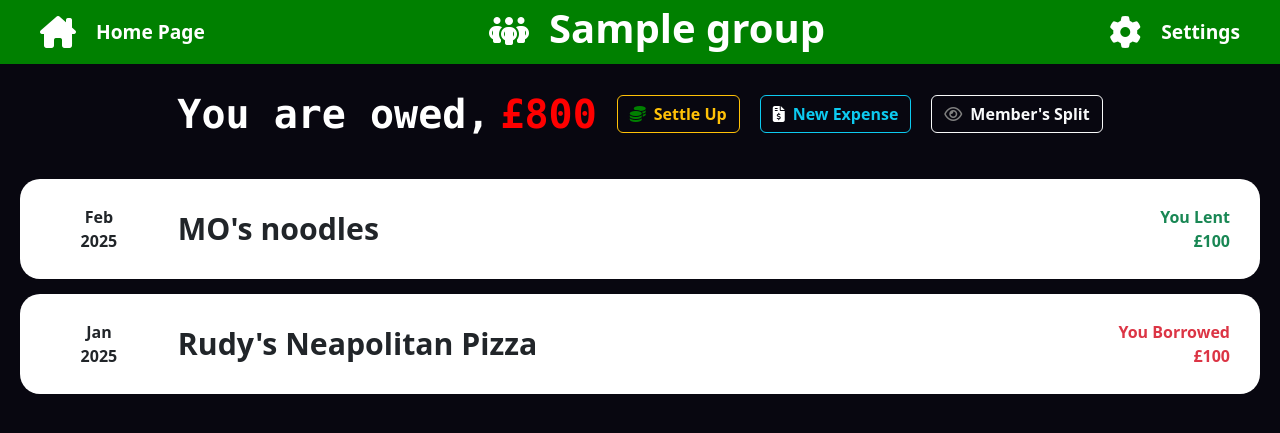
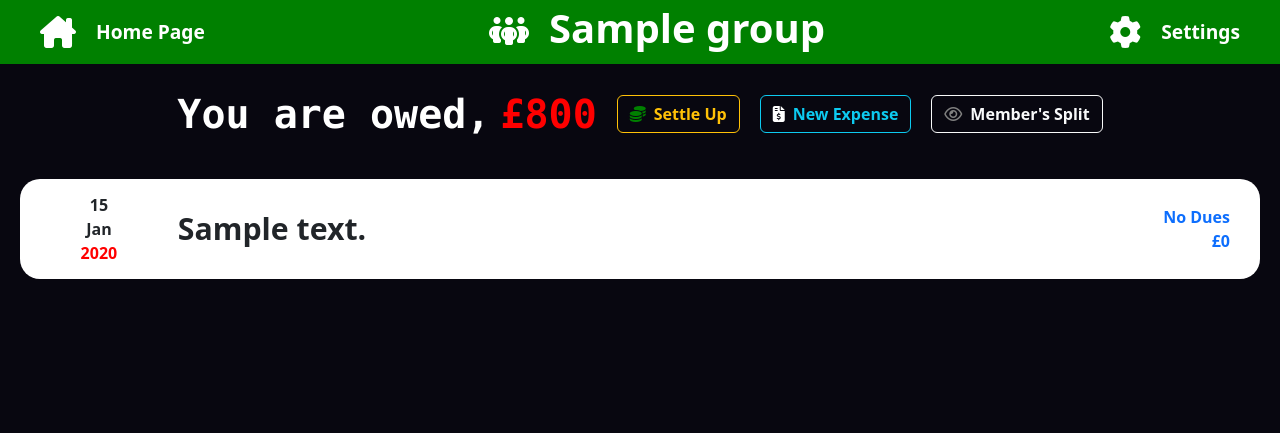
Before and after one commit to RubeshChandar/split-wisely, a Django app: a page that uses split/templates/split/single-group.html in a window 1280 px wide. Shown: the top 433 px of the page. Run offline with Django 5.2, Linux system fonts and the light colour scheme; a user stored in the database is signed in; tables that the repository leaves empty hold one stand-in row (values such as "Sample post"); some libraries are stand-ins or nearby versions.

Commit message:
Added the display logic for the expense page

```diff
--- a/split/admin.py
+++ b/split/admin.py
@@ -24,7 +24,8 @@ class GroupBalanceAdmin(admin.ModelAdmin):
 
 
 class ExpenseAdmin(admin.ModelAdmin):
-    list_display = ("paid_by_name", "amount", "created_by_name", "group")
+    list_display = ("description", "paid_by_name",
+                    "amount", "created_by_name", "group")
     readonly_fields = ("created_at", "modified")
 
     def paid_by_name(self, obj):
@@ -44,7 +45,7 @@ class SplitAdmin(admin.ModelAdmin):
         return str(obj.user.username).capitalize()
 
     def get_expense_readable(self, obj):
-        return format_html(f"<b>ID : {obj.expense.id}</b> | {obj.expense}")
+        return format_html(f"<b>{obj.expense.id}</b> | <b> £{obj.expense.amount}</b> | {obj.expense.description}")
 
     get_username.short_description = "Username"
     get_expense_readable.short_description = "Expense"
--- a/split/helperfun.py
+++ b/split/helperfun.py
@@ -42,8 +42,3 @@ def equaliser(splits, amount):
         splits[key] += base_amount + (adjustment if i == 0 else 0)
 
     return splits
-
-
-# Debug
-splits = {"rubesh": 166.67, "teja": 166.67, "raveena": 166.67}
-print(equaliser(splits, 500))
--- a/split/models.py
+++ b/split/models.py
@@ -55,6 +55,9 @@ class Expense(models.Model):
     def __str__(self):
         return f"{self.group.name.capitalize()} -> {self.amount}"
 
+    class Meta:
+        ordering = ["-created_at"]
+
 
 class Split(models.Model):
     user = models.ForeignKey(CustomUser, on_delete=models.CASCADE)
--- a/split/templates/split/single-group.html
+++ b/split/templates/split/single-group.html
@@ -1,5 +1,7 @@
 {% extends "base.html" %}
 {% load static %}
+{% load filter_extra %}
+
 
 {% block css %}
 <link rel="stylesheet" href="{% static "split/single-group.css" %}">
@@ -30,48 +32,37 @@
 </div>
 
 <ul class="transactions">
+    {% for expense in expenses  %}
     <a href="">
         <li class="transaction fw-bold">
             <div class="date text-center">
-                Feb <br>2025
+                {{expense.created_at|cus_date|safe}}
             </div>
             <div class="desc">
-                MO's noodles
+                {{expense.description}}
             </div>
+
+            {% if expense.lent_or_borrowed < 0 %}
+
+            <div class="bal text-danger">
+                You Borrowed <br>£{{ expense.lent_or_borrowed|abs}}
+            </div>
+
+            {% elif  expense.lent_or_borrowed > 0  %}
+
             <div class="bal text-success">
-                You Lent <br>£100
+                You Lent <br>£{{ expense.lent_or_borrowed}}
             </div>
+
+            {% else %}
+            <div class="bal text-primary">
+                No Dues <br> £0
+            </div>
+            {% endif %}
+
         </li>
     </a>
+    {% endfor %}
 
-    <a href="">
-        <li class="transaction fw-bold">
-            <div class="date text-center">
-                Jan <br>2025
-            </div>
-            <div class="desc">
-                Rudy's Neapolitan Pizza
-            </div>
-            <div class="bal text-danger">
-                You Borrowed <br>£100
-            </div>
-        </li>
-    </a>
 </ul>
-
-{% comment %}
-<div id="add-expense" class="add-expense">
-
-</div>
-<button type="button" id="add-expense-btn" class="btn btn-outline-info fw-bold" hx-get="{% url 'add_expense' %}"
-    hx-target="#add-expense" hx-swap="innerHTML"></button>
-<script>
-    var addExpense = document.getElementById("add-expense");
-    var addExpenseBtn = document.getElementById("add-expense-btn");
-
-    addExpenseBtn.onclick = function () {
-        addExpense.style.display = "block";
-    }
-</script>
-{% endcomment %}
 {% endblock content %}
--- a/split/templatetags/filter_extra.py
+++ b/split/templatetags/filter_extra.py
@@ -6,3 +6,8 @@ register = template.Library()
 @register.filter(name="abs")
 def absolute(value):
     return abs(value)
+
+
+@register.filter(name='cus_date')
+def custom_date_format(value):
+    return value.strftime('%d <br> %b <br> <span style="color:red">%Y</span>')
--- a/split/views.py
+++ b/split/views.py
@@ -1,7 +1,4 @@
 from django.shortcuts import redirect, render
-from django.urls import reverse
-from django.http import HttpResponse
-from django.db.models.signals import post_save
 from django.contrib.auth import get_user_model
 from django.db.models import Sum
 from django.contrib.auth.decorators import login_required
@@ -20,15 +17,31 @@ def home(request):
     #     user=user).select_related("group")
     groupBalances = user.groupbalances.all().select_related("group")
     total = groupBalances.aggregate(total=Sum('balance'))['total'] or 0
-
+    print(groupBalances)
     return render(request, "split/index.html",
                   {"username": user.username, "amount": total, "groupBalances": groupBalances})
 
 
 @login_required
 def singleGroupView(request, slug):
-    group = Group.objects.get(slug=slug)
-    return render(request, "split/single-group.html", {"group": group})
+    group = Group.objects.prefetch_related("group_expenses").get(slug=slug)
+    expenses = group.group_expenses.all()
+
+    for expense in expenses:
+
+        split = expense.split.get(user=request.user)
+
+        if split.amount == 0:
+            expense.lent_or_borrowed = 0
+            continue
+
+        if expense.paid_by != request.user:
+            expense.lent_or_borrowed = -split.amount
+            continue
+        else:
+            expense.lent_or_borrowed = expense.amount - split.amount
+
+    return render(request, "split/single-group.html", {"group": group, "expenses": expenses})
 
 
 @login_required
```
Also changed, not shown: split/migrations/0017_alter_expense_options.py (added).
